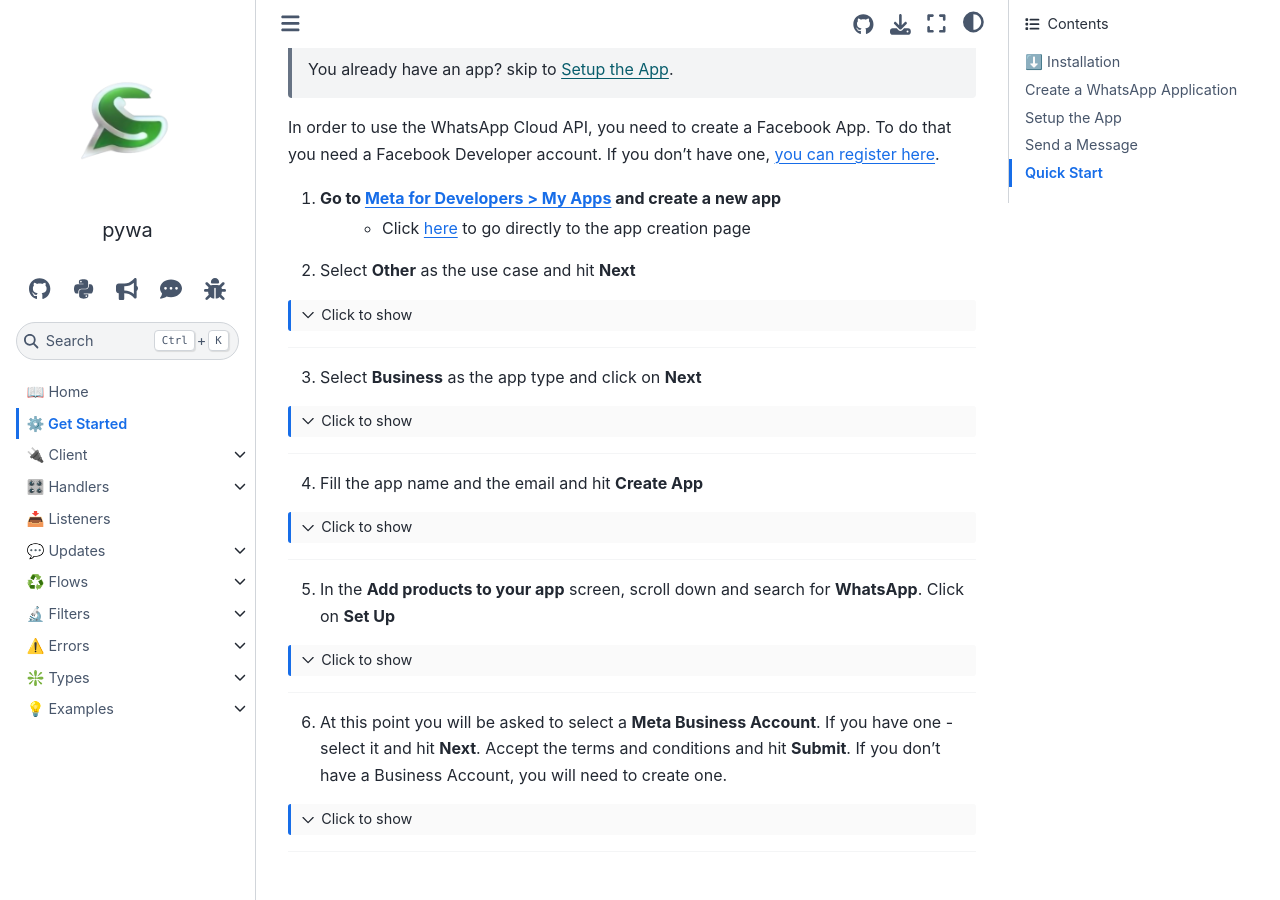
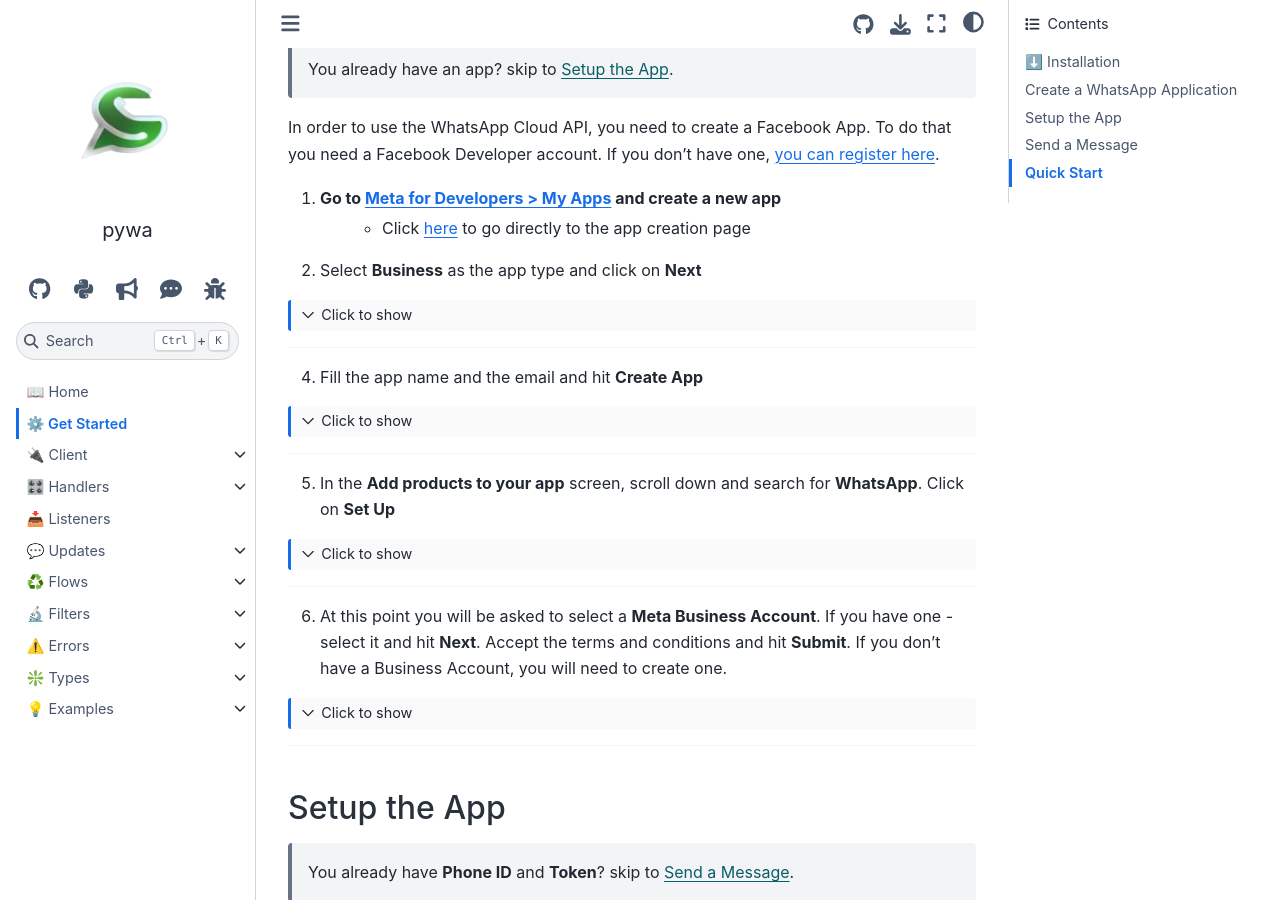
Before and after one commit to david-lev/pywa, a Sphinx documentation site: the page built from docs/source/content/getting-started.rst, in a window 1280 px wide and 900 px high, scrolled down 828 px. Built offline with Sphinx 7.4.7 and the Sphinx Book theme 1.1.4, drawn with Linux system fonts in a browser that asks for light colours; pages that are not in the unit, such as notebooks, are missing from menus; the version number is read from the project's files by our own code; some of the changed text lies outside the part shown.

Commit message:
[docs] update get-started steps

```diff
--- a/docs/source/content/getting-started.rst
+++ b/docs/source/content/getting-started.rst
@@ -44,20 +44,10 @@
 To do that you need a Facebook Developer account. If you don't have one, `you can register here <https://developers.facebook.com/>`_.
 
 1. Go to `Meta for Developers > My Apps <https://developers.facebook.com/apps/>`_ and create a new app
-    - Click `here <https://developers.facebook.com/apps/creation/>`_ to go directly to the app creation page
+    - Click `here <https://developers.facebook.com/apps/create/?show_additional_prod_app_info=false>`_ to go directly to the app creation page
 
-2. Select **Other** as the use case and hit **Next**
 
-.. toggle::
-
-    .. image:: ../../_static/guides/create-new-app.webp
-       :width: 600
-       :alt: Create a new app
-       :align: center
-
---------------------
-
-3. Select **Business** as the app type and click on **Next**
+2. Select **Business** as the app type and click on **Next**
 
 .. toggle::
 
```
Also changed, not shown: other parts of docs/source/content/getting-started.rst (+2 -0 lines), docs/static/guides/fill-app-details.webp, docs/static/guides/select-app-type.webp, docs/static/guides/select-meta-business-account.webp.
